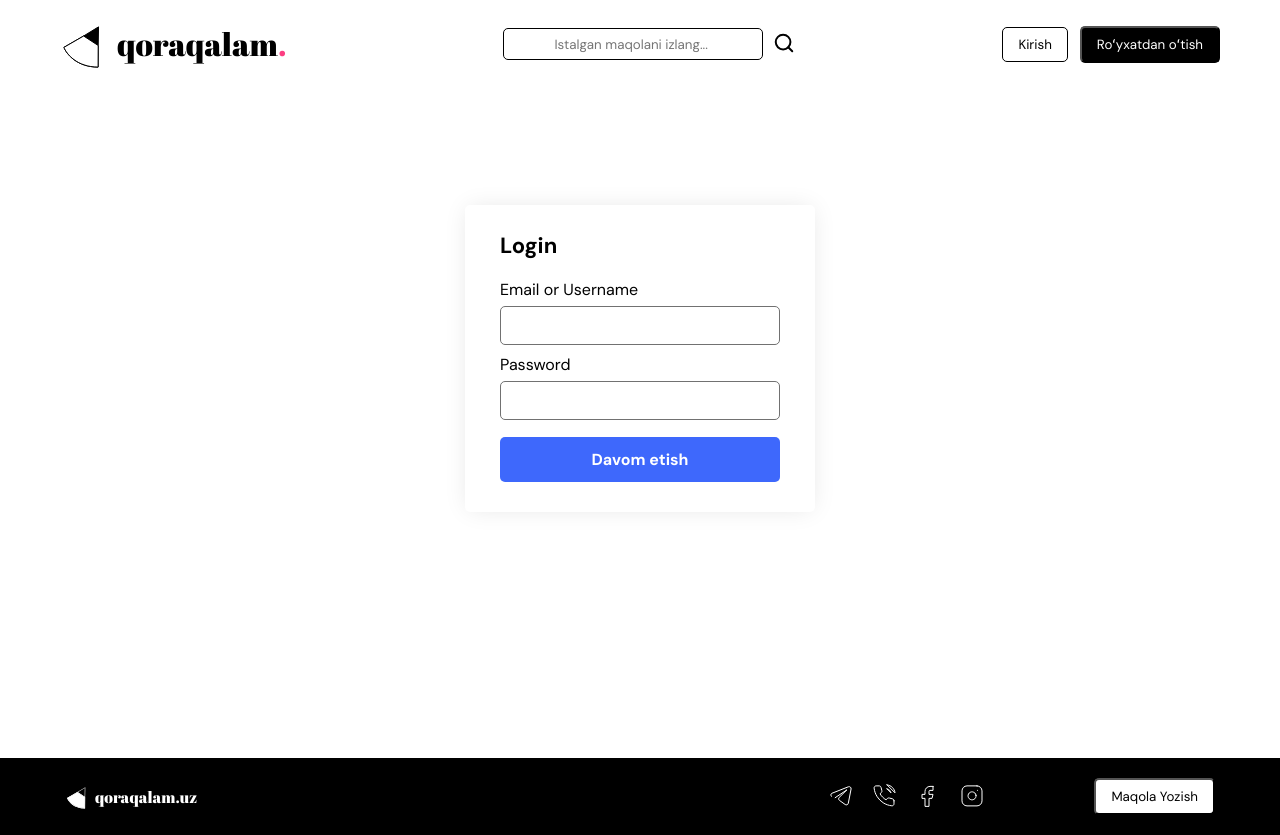
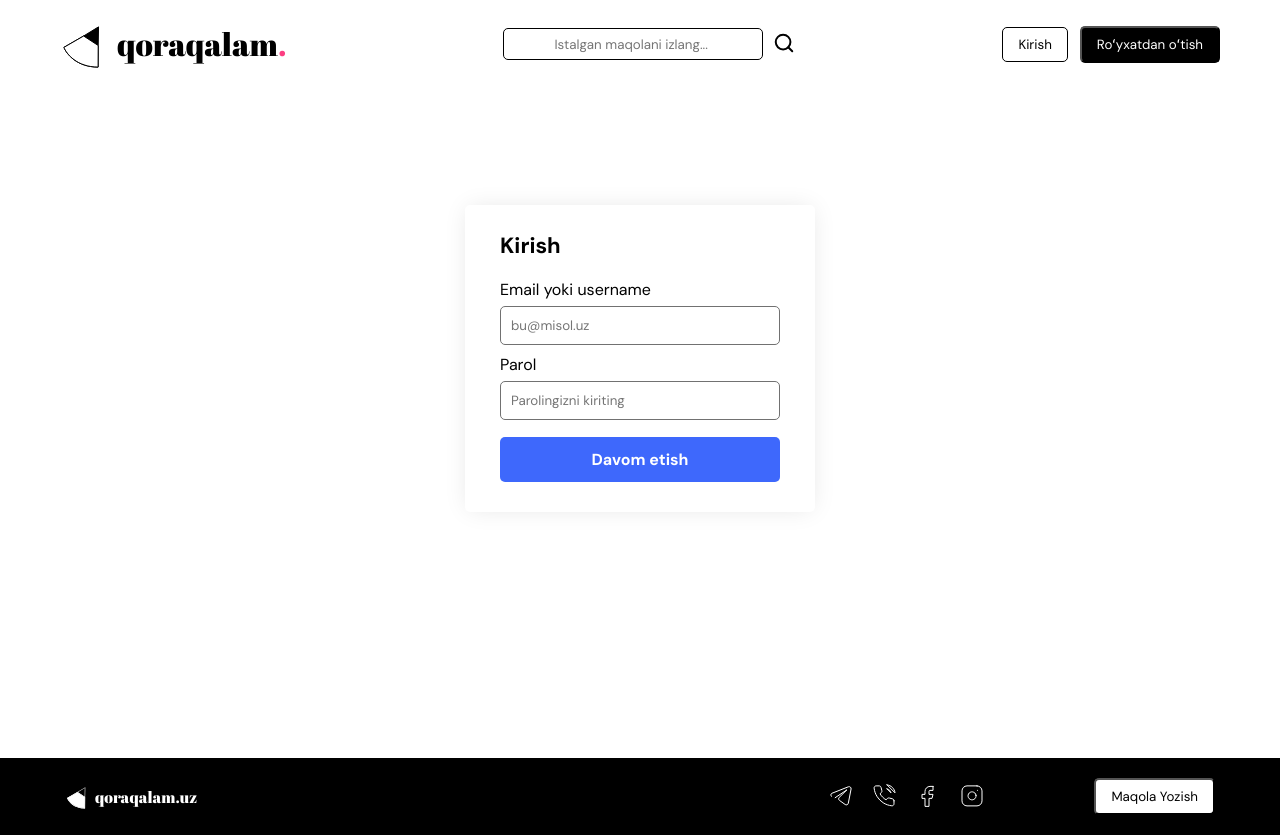
Before and after one commit to drunkalien/qoraqalam-client, a Next.js app: page /login in a window 1280 px wide. Built offline with nearby package versions, Linux system fonts and the light colour scheme.

Commit message:
translated and added placeholder

```diff
--- a/components/Pages/Login/_signup-form/_sign-up.form.tsx
+++ b/components/Pages/Login/_signup-form/_sign-up.form.tsx
@@ -6,9 +6,17 @@ const Form = () => {
   return (
     <div className={cn(classes["form-container"])}>
       <form className={cn(classes.form)}>
-        <h1 className={cn(classes["form-heading"])}>Login</h1>
-        <Input label="Email or Username" type="email" />
-        <Input label="Password" type="password" />
+        <h1 className={cn(classes["form-heading"])}>Kirish</h1>
+        <Input
+          label="Email yoki username"
+          type="email"
+          placeholder="bu@misol.uz"
+        />
+        <Input
+          label="Parol"
+          placeholder="Parolingizni kiriting"
+          type="password"
+        />
         <Button isLarge color="blue" type="button" className="mt-5">
           Davom etish
         </Button>
```
